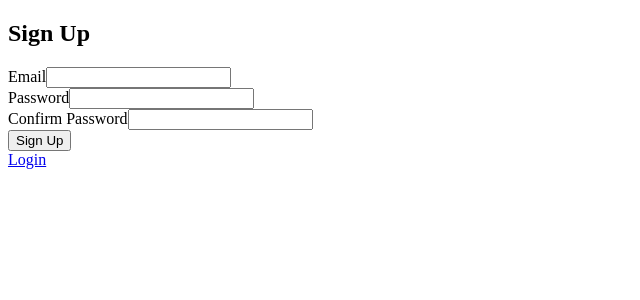
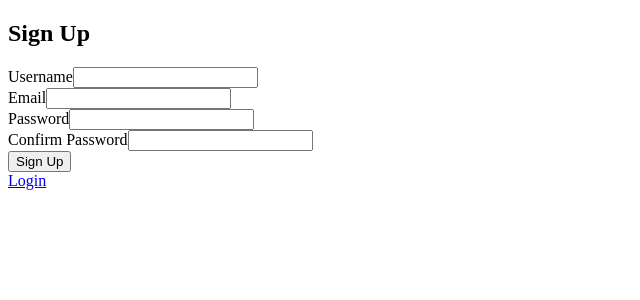
Before and after one commit to jolouie7/React-Redux-JWT-Template, a React (Create React App) app: page /signup in a window 1280 px wide. Shown: the top 300 px of the page, without its empty margins (0-640 px from the left). Built offline with nearby package versions, Linux system fonts and the light colour scheme.

Commit message:
change email login to username login

```diff
--- a/src/actions/UserActions.js
+++ b/src/actions/UserActions.js
@@ -3,13 +3,13 @@ import * as userService from "../services/UserService";
 import * as alertActions from "./AlertActions";
 import {history} from "../helpers/history";
 
-export const login = (email, password) => {
-  console.log("email:", email)
+export const login = (username, password) => {
+  console.log("username:", username)
   console.log("password:", password)
   return (dispatch) => {
-    dispatch(request({ email }));
+    dispatch(request({ username }));
 
-    userService.login(email, password).then(
+    userService.login(username, password).then(
       (user) => {
         console.log(user)
         dispatch(success(user));
@@ -34,13 +34,13 @@ export const login = (email, password) => {
   }
 }
 
-export const signup = (email, password, password_confirmation) => {
+export const signup = (username, email, password, password_confirmation) => {
   return (dispatch) => {
     // debugger
-    dispatch(request({ email }));
+    dispatch(request({ username }));
 
     userService
-      .signup(email, password, password_confirmation)
+      .signup(username, email, password, password_confirmation)
       .then(
         (user) => {
           dispatch(success(user));
--- a/src/components/HomePage/HomePage.jsx
+++ b/src/components/HomePage/HomePage.jsx
@@ -29,7 +29,8 @@ const HomePage = (props) => {
           ))}
         </ul>
       )} */}
-      <h1>{user.email}</h1>
+      <h1>Username: {user.username}</h1>
+      <h1>Email: {user.email}</h1>
       <p>
         <Link to="/login" onClick={handleClick}>
           Logout
--- a/src/components/LoginPage/LoginPage.jsx
+++ b/src/components/LoginPage/LoginPage.jsx
@@ -6,7 +6,7 @@ import * as userActions from "../../actions/UserActions";
 
 const LoginPage = (props) => {
   const [user, setUser] = useState({
-    email: "",
+    username: "",
     password: "",
     submitted: false,
   });
@@ -23,15 +23,15 @@ const LoginPage = (props) => {
     e.preventDefault();
 
     setUser({ ...user, submitted: true });
-    const { email, password } = user;
+    const { username, password } = user;
     const { dispatch } = props;
-    if (email && password) {
-      dispatch(userActions.login(email, password));
+    if (username && password) {
+      dispatch(userActions.login(username, password));
     }
   }
 
   const { loggingIn } = props;
-  const { email, password, submitted } = user;
+  const { username, password, submitted } = user;
 
   return (
     <div>
@@ -39,19 +39,19 @@ const LoginPage = (props) => {
       <form name="form" onSubmit={handleSubmit}>
         <div
           className={
-            "form-group" + (submitted && !email ? " has-error" : "")
+            "form-group" + (submitted && !username ? " has-error" : "")
           }
         >
-          <label htmlFor="email">Email</label>
+          <label htmlFor="username">Username</label>
           <input
             type="text"
             className="form-control"
-            name="email"
-            value={email}
+            name="username"
+            value={username}
             onChange={handleChange}
           />
-          {submitted && !email && (
-            <div className="help-block">Email is required</div>
+          {submitted && !username && (
+            <div className="help-block">Username is required</div>
           )}
         </div>
         <div
--- a/src/components/SignupPage/SignupPage.jsx
+++ b/src/components/SignupPage/SignupPage.jsx
@@ -6,6 +6,7 @@ import * as userActions from "../../actions/UserActions";
 
 const SignupPage = (props) => {
   const [user, setUser] = useState({
+    username: "",
     email: "",
     password: "",
     password_confirmation: "",
@@ -21,16 +22,19 @@ const SignupPage = (props) => {
     e.preventDefault();
 
     setUser({ ...user, submitted: true });
-    const { email, password } = user;
+    const { username, email, password, password_confirmation } = user;
     const { dispatch } = props;
-    if (email && password) {
+    if (username && email && password && password_confirmation) {
       // debugger
-      dispatch(userActions.signup(email, password, password_confirmation));
+      dispatch(
+        userActions.signup(username, email, password, password_confirmation)
+      );
     }
   };
 
   const { loggingIn } = props;
   const {
+    username,
     email,
     password,
     password_confirmation,
@@ -41,6 +45,23 @@ const SignupPage = (props) => {
     <div>
       <h2>Sign Up</h2>
       <form name="form" onSubmit={handleSubmit}>
+        <div
+          className={
+            "form-group" + (submitted && !username ? " has-error" : "")
+          }
+        >
+          <label htmlFor="email">Username</label>
+          <input
+            type="text"
+            className="form-control"
+            name="username"
+            value={username}
+            onChange={handleChange}
+          />
+          {submitted && !username && (
+            <div className="help-block">Username is required</div>
+          )}
+        </div>
         <div
           className={
             "form-group" + (submitted && !email ? " has-error" : "")
--- a/src/services/UserService.js
+++ b/src/services/UserService.js
@@ -8,11 +8,11 @@ import {authHeader} from "../helpers/Auth-Header";
 //   getAll,
 // };
 
-export const login = (email, password) => {
+export const login = (username, password) => {
   const requestOptions = {
     method: "POST",
     headers: { "Content-Type": "application/json" },
-    body: JSON.stringify({ email, password }),
+    body: JSON.stringify({ username, password }),
   };
 
   //! Change this to the API location
@@ -20,7 +20,7 @@ export const login = (email, password) => {
   return fetch(`http://127.0.0.1:8000/dj-rest-auth/login/`, requestOptions)
     .then(handleResponse)
     .then((user) => {
-      debugger
+      // debugger
       localStorage.setItem("token", JSON.stringify(user.access_token));
       // store user details and jwt token in local storage to keep user logged in between page refreshes
       localStorage.setItem("user", JSON.stringify(user.user));
@@ -30,7 +30,7 @@ export const login = (email, password) => {
     });
 }
 
-export const signup = (email, password, password_confirmation) => {
+export const signup = (username, email, password, password_confirmation) => {
   const password1 = password;
   const password2 = password_confirmation;
 
@@ -38,6 +38,7 @@ export const signup = (email, password, password_confirmation) => {
     method: "POST",
     headers: { "Content-Type": "application/json" },
     body: JSON.stringify({
+      username,
       email,
       password1,
       password2,
```
